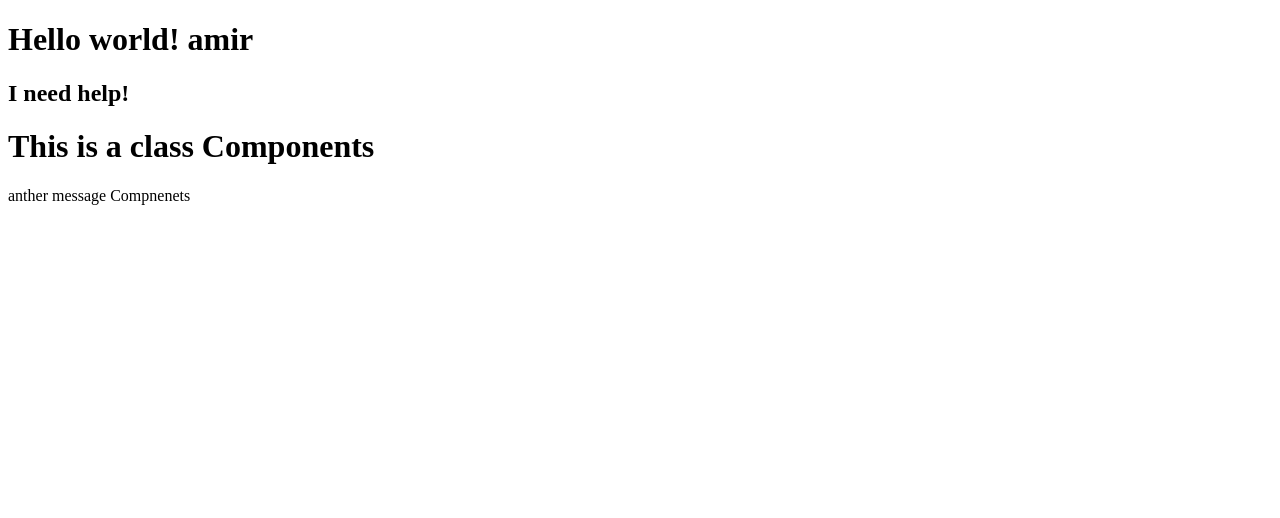
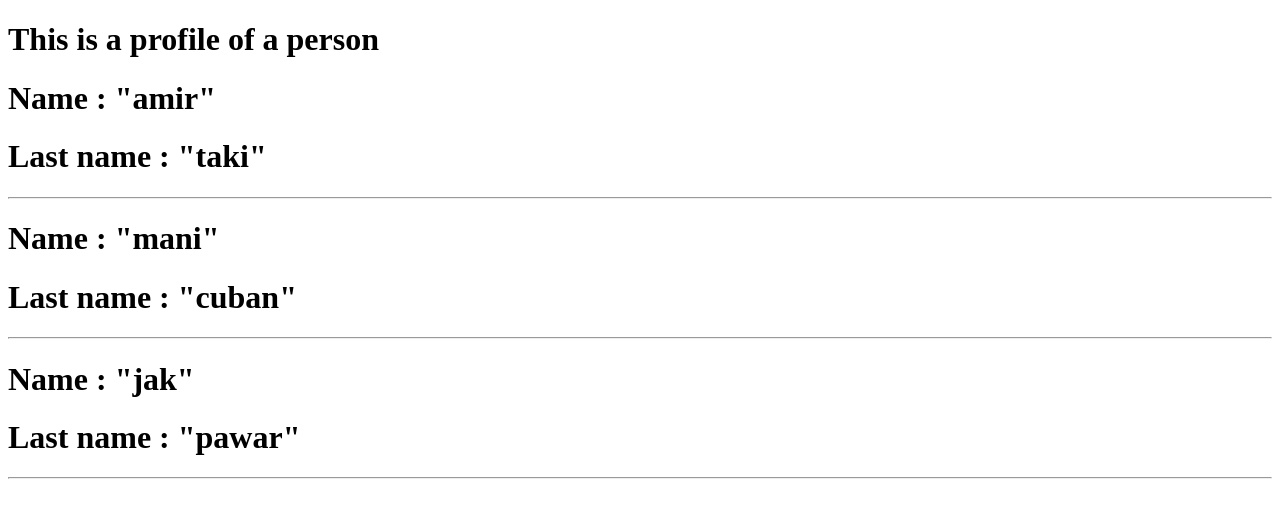
Before and after one commit to AmirTaki/React-JS-Tutorial-For-Beginners, a React (Create React App) app in the folder myproject/: page / in a window 1280 px wide. Shown: the top 518 px of the page. Built offline with nearby package versions, Linux system fonts and the light colour scheme.

Commit message:
Props In Functional Component

```diff
--- a/myproject/src/App.js
+++ b/myproject/src/App.js
@@ -1,14 +1,17 @@
 import logo from './logo.svg';
 import './App.css';
-import Hello from './components/Hello';
-import Message from './components/Message';
+import Profile from './Profile';
+
 
 
 function App() {
   return (
     <div className="App">
-      <Hello />
-      <Message />
+      <Profile name = "amir" lastname = "taki"  >
+        <h1>This is a profile of a person</h1>
+      </Profile>
+      <Profile name = "mani" lastname = "cuban" />
+      <Profile name = "jak"  lastname = "pawar"/>
 
     </div>
   );
--- /dev/null
+++ b/myproject/src/Profile.js
@@ -0,0 +1,15 @@
+
+
+const Profile  = (props) => {
+    console.log(props)
+    return (
+        <>
+            {props.children}
+            <h1>Name : "{props.name}"</h1>
+            <h1>Last name : "{props.lastname}"</h1>
+            <hr />
+        </>
+    )
+}
+
+export default Profile
--- a/myproject/src/components/Hello.js
+++ /dev/null
@@ -1,15 +0,0 @@
-const name = "amir";
-
-const displayMessage = () => {
-    return 'I need help!'
-}
-const Hello = () => {
-    return (
-        <>
-            <h1>Hello world! {name}</h1>
-            <h2>{displayMessage()}</h2>
-        </>
-    )
-}
-
-export default Hello
--- a/myproject/src/components/Message.js
+++ /dev/null
@@ -1,18 +0,0 @@
-import { Component } from "react";
-
-const displayMessage = () => {
-    return "anther message Compnenets"
-}
-
-class Message extends Component {
-    render (){
-        return(
-            <>
-                <h1>This  is a class Components</h1>
-                {displayMessage()}
-            </>
-        )
-    }
-}
-
-export default Message ;
```
